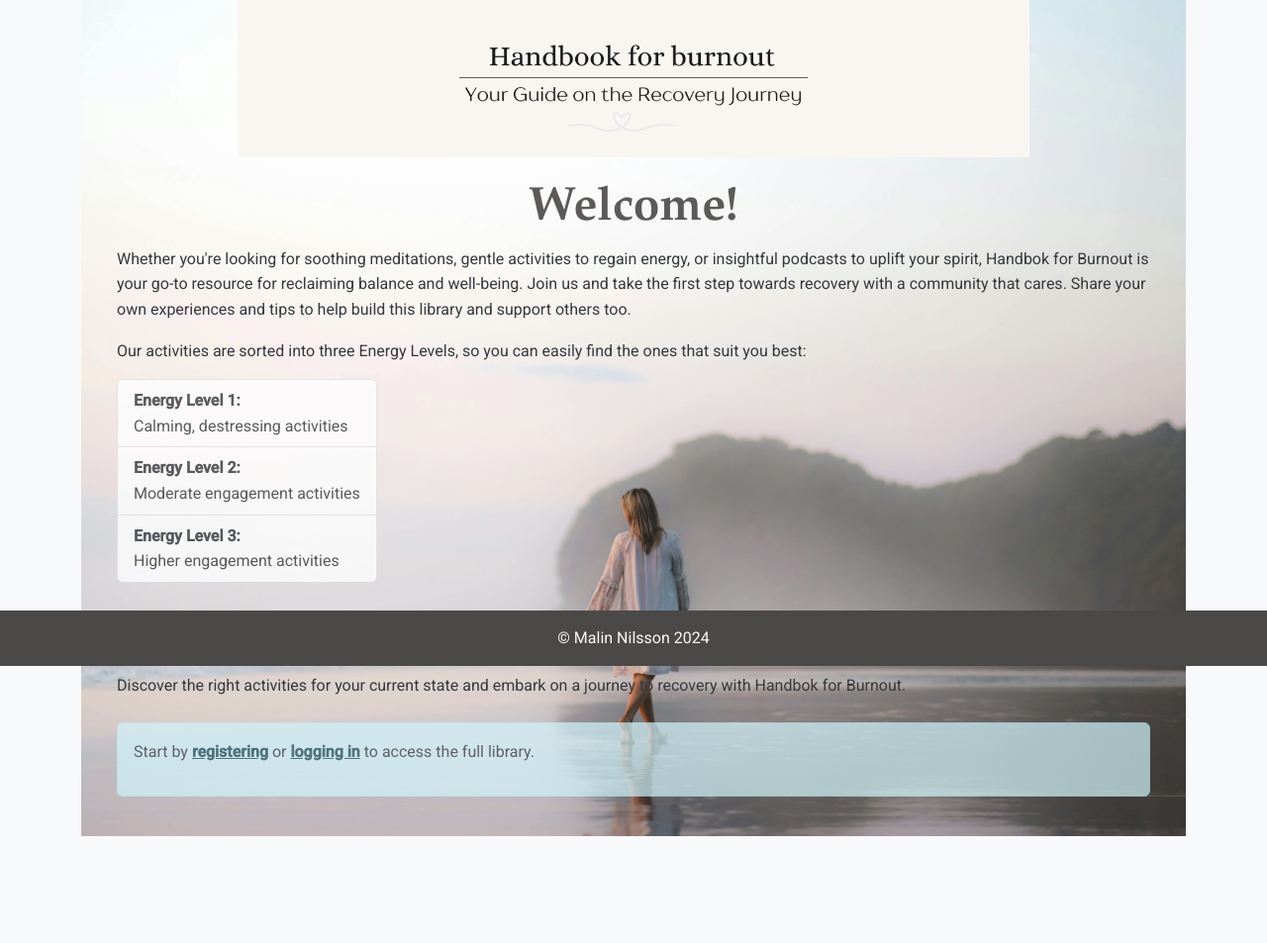
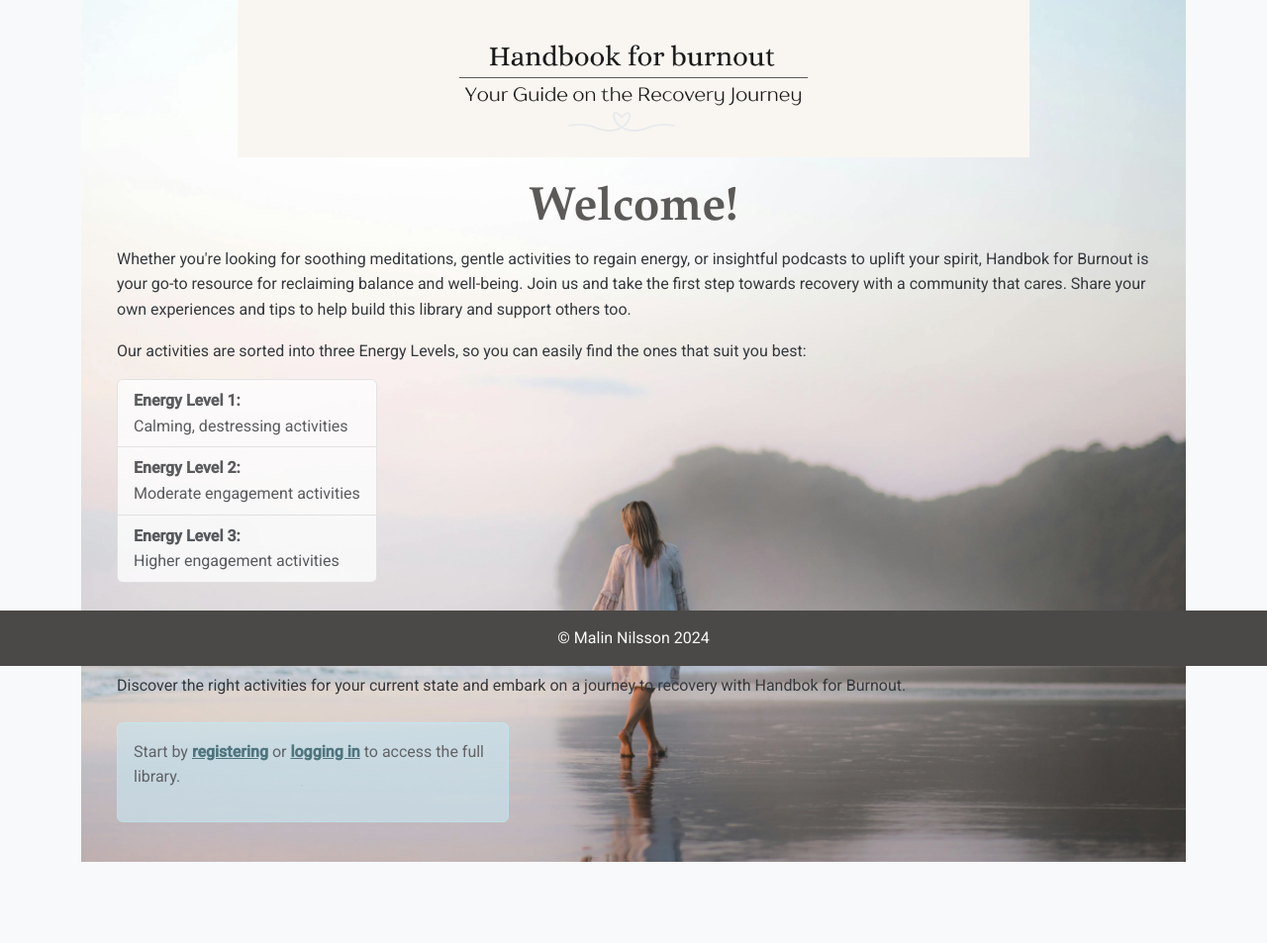
Before and after one commit to Malinchristina/handbook-for-burnout, a Django app: page / in a window 1280 px wide. Shown: the part 127-1080 px from the top of the page at 99% size. Before the commit the page ends 972 px from the top, so only its background shows below. Run offline with Django 5.2, Linux system fonts and the light colour scheme; some libraries are stand-ins or nearby versions.

Commit message:
tyle alert messages

```diff
--- a/static/css/base.css
+++ b/static/css/base.css
@@ -71,6 +71,13 @@ ul {
 
 .heading-left {
   text-align: left;
+}
+
+.alert {
+  display: flex;
+  justify-content: center;
+  background-color: var(--square-blue);
+  width: 396px;
 }
 
 /* index */
```
